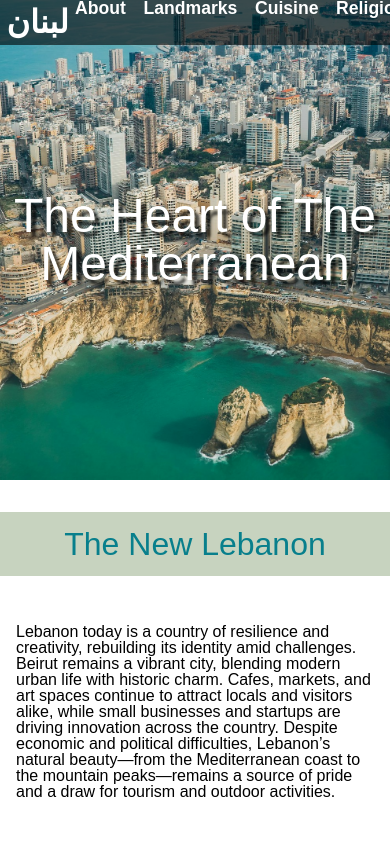
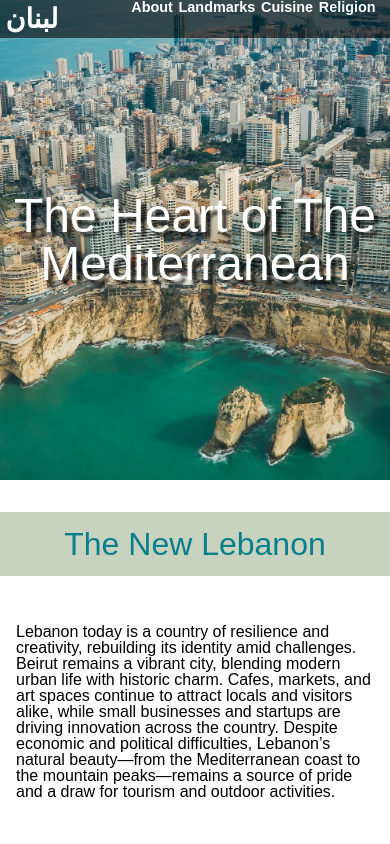
Before and after one commit to GhadyKeyrouz/Lebanon-page, a plain HTML site: page index.html in a window 390 px wide. Shown: the top 844 px of the page. Drawn offline with Linux system fonts and the light colour scheme.

Commit message:
fixed navbar on mobile

```diff
--- a/styles.css
+++ b/styles.css
@@ -324,4 +324,18 @@ footer a:hover{
     .color-wheel-section{
         grid-template-columns: 1fr;
     }
+
+    header{
+        font-size: 0.9rem;
+    }
+
+    .primary-navigation ul{
+        display: flex;
+        gap: 0.4em;
+    }
+
+    header p{
+        font-size: 1.7rem;
+    }
+
 }
```
